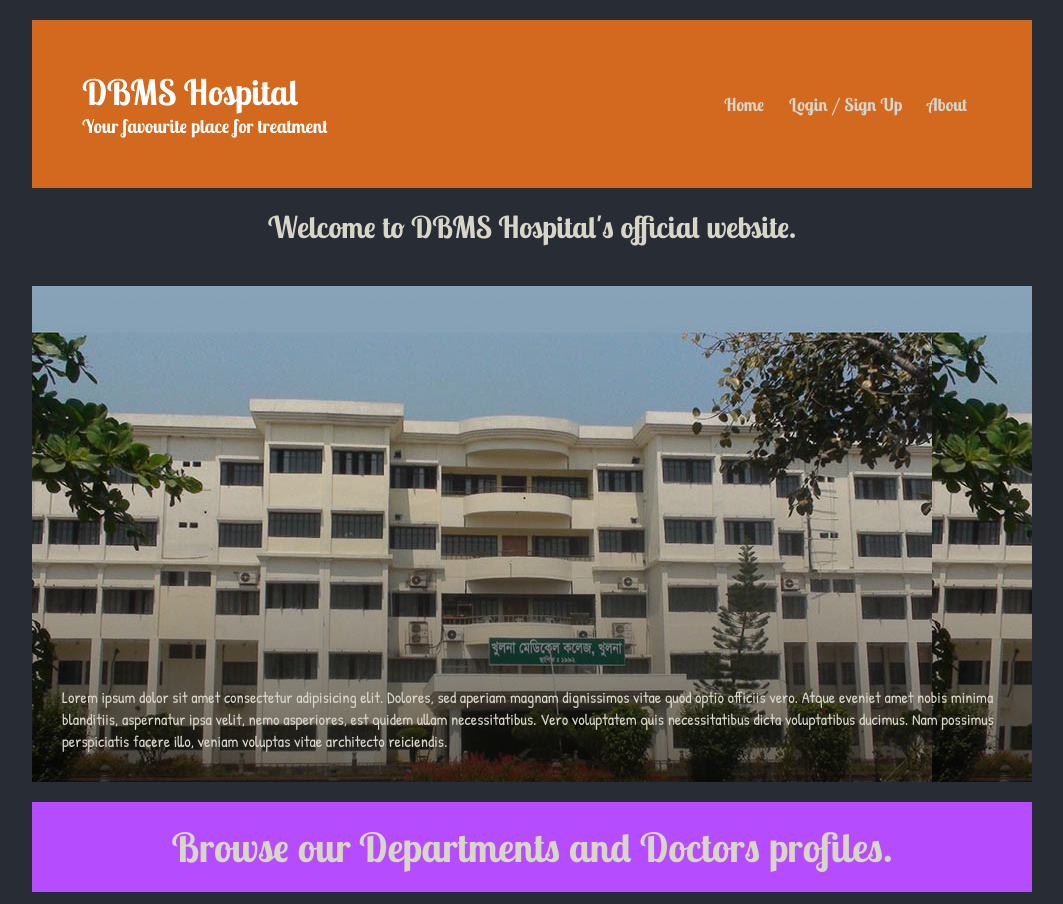
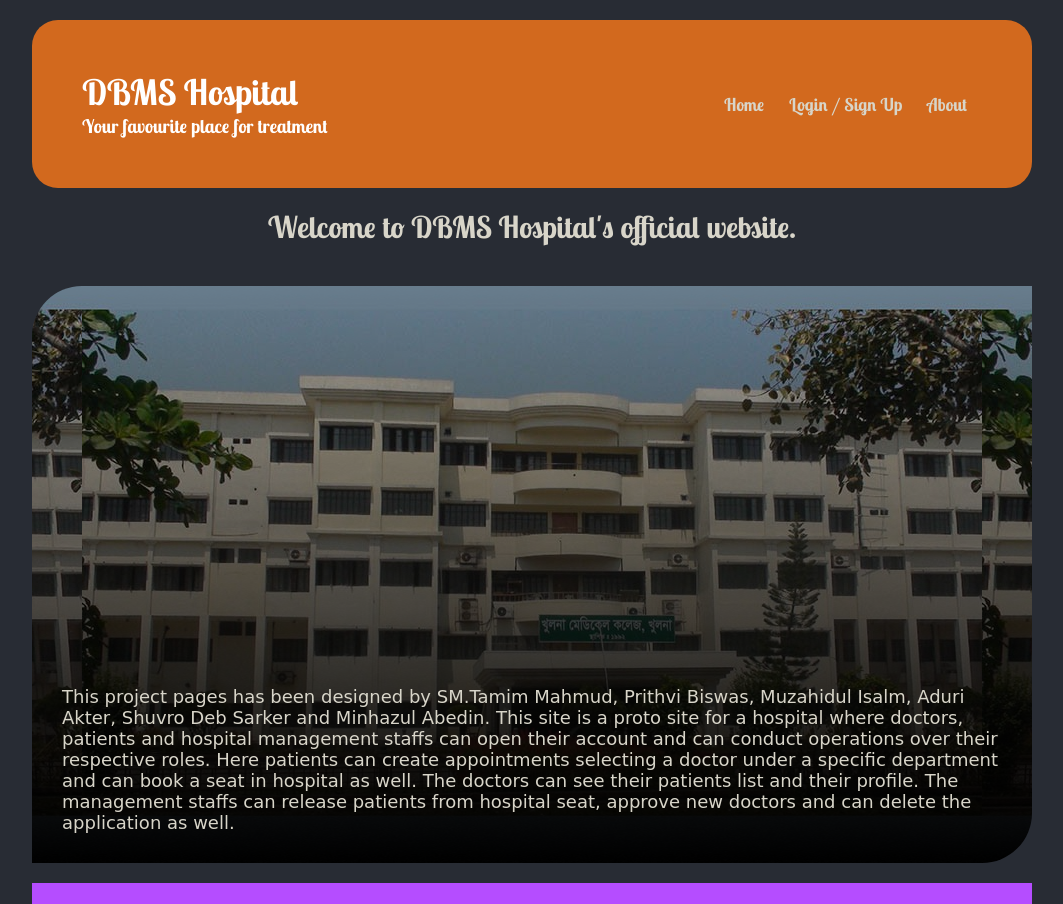
Before and after one commit to muzahidul190/hospital_management_project, a PHP site: page / in a window 1280 px wide. Shown: the top 904 px of the page, without its empty margins (108-1171 px from the left). Run offline with PHP 8.4, Linux system fonts and the light colour scheme; data comes from the database, SQL or seed files in the repository.

Commit message:
index.php changed

```diff
--- a/assets/css/style.css
+++ b/assets/css/style.css
@@ -29,6 +29,7 @@ header{
     align-items: center;
     background-color: chocolate;
     padding: 50px;
+    border-radius: 26px;
 }
 
 div.logo h2{
@@ -79,9 +80,24 @@ nav#main_nav ul.nav_buttons li a:hover{
 .welcome_home p{
     margin-top: 20px;
     padding: 400px 30px 30px 30px;
-    font-family: 'Patrick Hand', cursive;
+    font-family: cursive;
     background: url('../images/signoverlay.png'), url("../images/hospital_image.jpg");
+    background-position: bottom, bottom;
+    border-radius: 50px 0;
+    font-size: 18px;
+}
 
+#doc_list ul,#dep_list ul{
+    list-style: none;
+    text-align: center;
+}
+#doc_list ul li a,#dep_list ul li a{
+    color: greenyellow;
+    text-decoration: none;
+}
+
+#doc_list ul li a:hover,#dep_list ul li a:hover{
+    color: rgb(87, 141, 7);
 }
 
 
@@ -580,6 +596,7 @@ table>tbody>tr>th, table>tbody>tr>td{
 #doctors, #departments{
     width: 440px;
     height: 400px;
+    border-radius: 20px;
 }
 #doctors{
     background: url('../images/signoverlay.png'), url("../images/doctors.jpg");
@@ -587,6 +604,10 @@ table>tbody>tr>th, table>tbody>tr>td{
     background-size:cover ;
     position: relative;
     cursor: pointer;
+    overflow-y: scroll;
+}
+#doctors::-webkit-scrollbar{
+    display: none;
 }
 #departments{
     background: url('../images/signoverlay.png'), url("../images/medicalDepartments.jpg");
@@ -594,6 +615,10 @@ table>tbody>tr>th, table>tbody>tr>td{
     background-size:cover ;
     position: relative;
     cursor: pointer;
+    overflow-y: scroll;
+}
+#departments::-webkit-scrollbar{
+    display: none;
 }
 #doctor_text, #department_text{
     position: absolute;
--- a/assets/js/script.js
+++ b/assets/js/script.js
@@ -159,16 +159,18 @@ window.onload = function() {
     }
 
     url = window.location.href;
-    if(url.search("index.php")!=-1){
+    if($("#deptAndDoctors")!=undefined){
         $('#doctors').click(
             function(){
                 $('#departments').hide();
                 if( $('#doctors').hasClass('width100perc')){
+                    $("#doc_list").hide();
                     $('#doctors').removeClass('width100perc');
                     $('#departments').show();
                     $("#doctor_text").removeClass('text_position');
                 }
                 else{
+                    $("#doc_list").show();
                     $('#doctors').addClass('width100perc');
                     $('#departments').hide();
                     $("#doctor_text").addClass('text_position');
@@ -179,10 +181,12 @@ window.onload = function() {
             function(){
                 $('#doctors').hide();
                 if( $('#departments').hasClass('width100perc')){
+                    $("#dep_list").hide();
                     $('#departments').removeClass('width100perc');
                     $('#doctors').show();$("#department_text").removeClass('text_position');
                 }
                 else{
+                    $("#dep_list").show();
                     $('#departments').addClass('width100perc');
                     $('#doctors').hide();
                     $("#department_text").addClass('text_position');
--- a/index.php
+++ b/index.php
@@ -28,7 +28,7 @@
                 <div class="welcome_home">
                     <h2>Welcome to DBMS Hospital's official website.</h2>
                     <p>
-                        Lorem ipsum dolor sit amet consectetur adipisicing elit. Dolores, sed aperiam magnam dignissimos vitae quod optio officiis vero. Atque eveniet amet nobis minima blanditiis, aspernatur ipsa velit, nemo asperiores, est quidem ullam necessitatibus. Vero voluptatem quis necessitatibus dicta voluptatibus ducimus. Nam possimus perspiciatis facere illo, veniam voluptas vitae architecto reiciendis.
+                        This project pages has been designed by SM.Tamim Mahmud, Prithvi Biswas, Muzahidul Isalm, Aduri Akter, Shuvro Deb Sarker and Minhazul Abedin. This site is a proto site for a hospital where doctors, patients and hospital management staffs can open their account and can conduct operations over their respective roles. Here patients can create appointments selecting a doctor under a specific department and can book a seat in hospital as well. The doctors can see their patients list and their profile. The management staffs can release patients from hospital seat, approve new doctors and can delete the application as well.
                     </p>
                 </div>
             </main>
@@ -41,11 +41,38 @@
                 <div id="doctors">
                     <span id="doctor_text">
                         See our qualified DOCTORs:
+                    <div id="doc_list" style="display: none;">
+                        <ul>
+
+                        <?php
+
+                        $doc_sql = $obj->return_sql_result("doctors","d_approved", 1);
+                            while($row = mysqli_fetch_assoc($doc_sql)){
+                                echo '<li><a href="doctor.php?doc_id=';
+                                echo $row["d_id"];
+                                echo '">'.$row["d_name"].'</a></li>';
+                            }
+                        ?>
+                        </ul>
+                    </div>
                     </span>
                 </div>
                 <div id="departments">
                 <span id="department_text">
                         See our DEPARTMENTs:
+                    <div id="dep_list" style="display: none;">
+                        <ul>
+                            <?php
+                            $dep_sql = $obj->return_sql_result("departments", "", "", "dep_name", "ASC");
+
+                            while($row = mysqli_fetch_assoc($dep_sql)){
+                                echo '<li><a href="department.php?dep_id=';
+                                echo $row["dep_id"];
+                                echo '">'.$row["dep_name"].'</a></li>';
+                            }
+                            ?>
+                        </ul>
+                    </div>
                     </span>
                 </div>
             </section>
```
